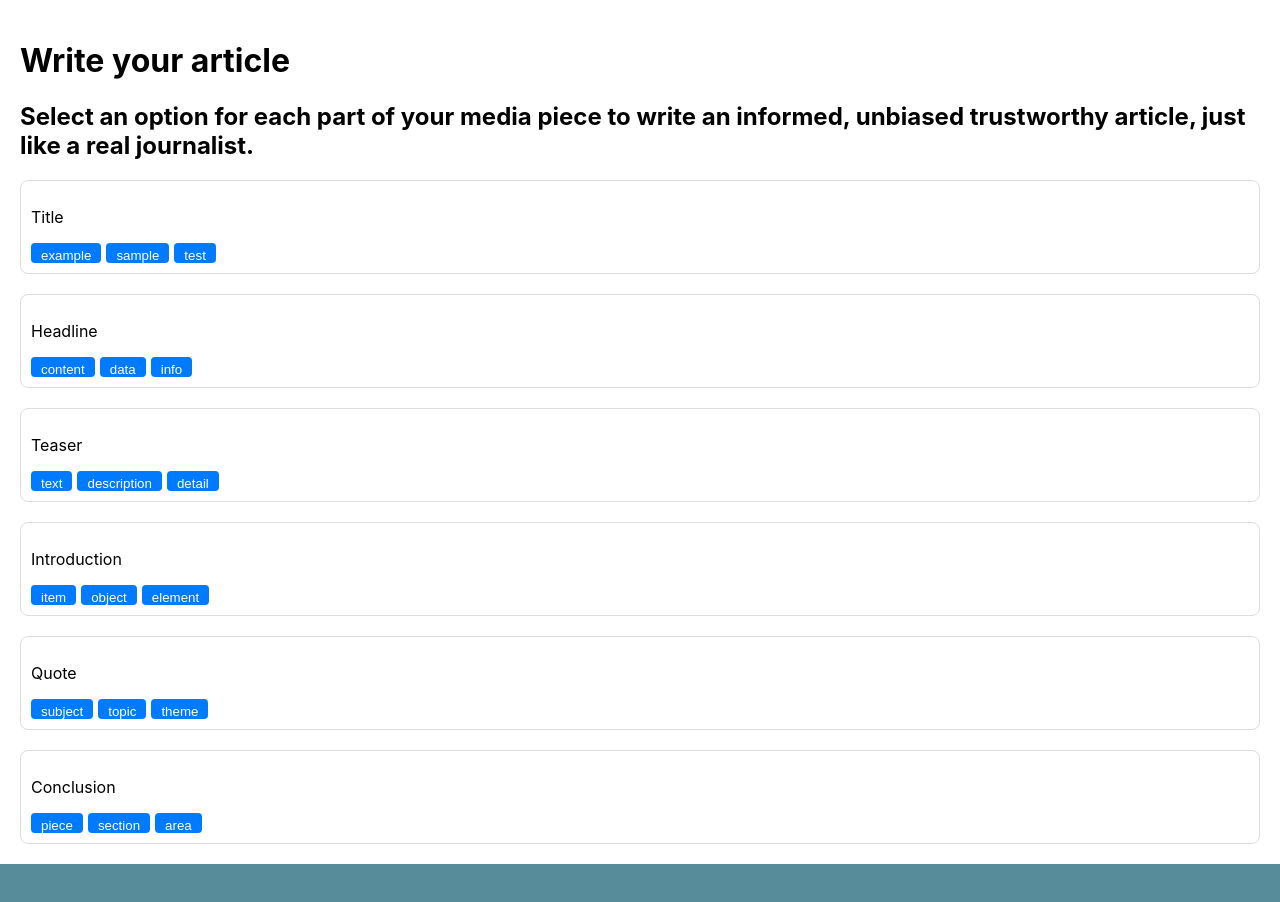
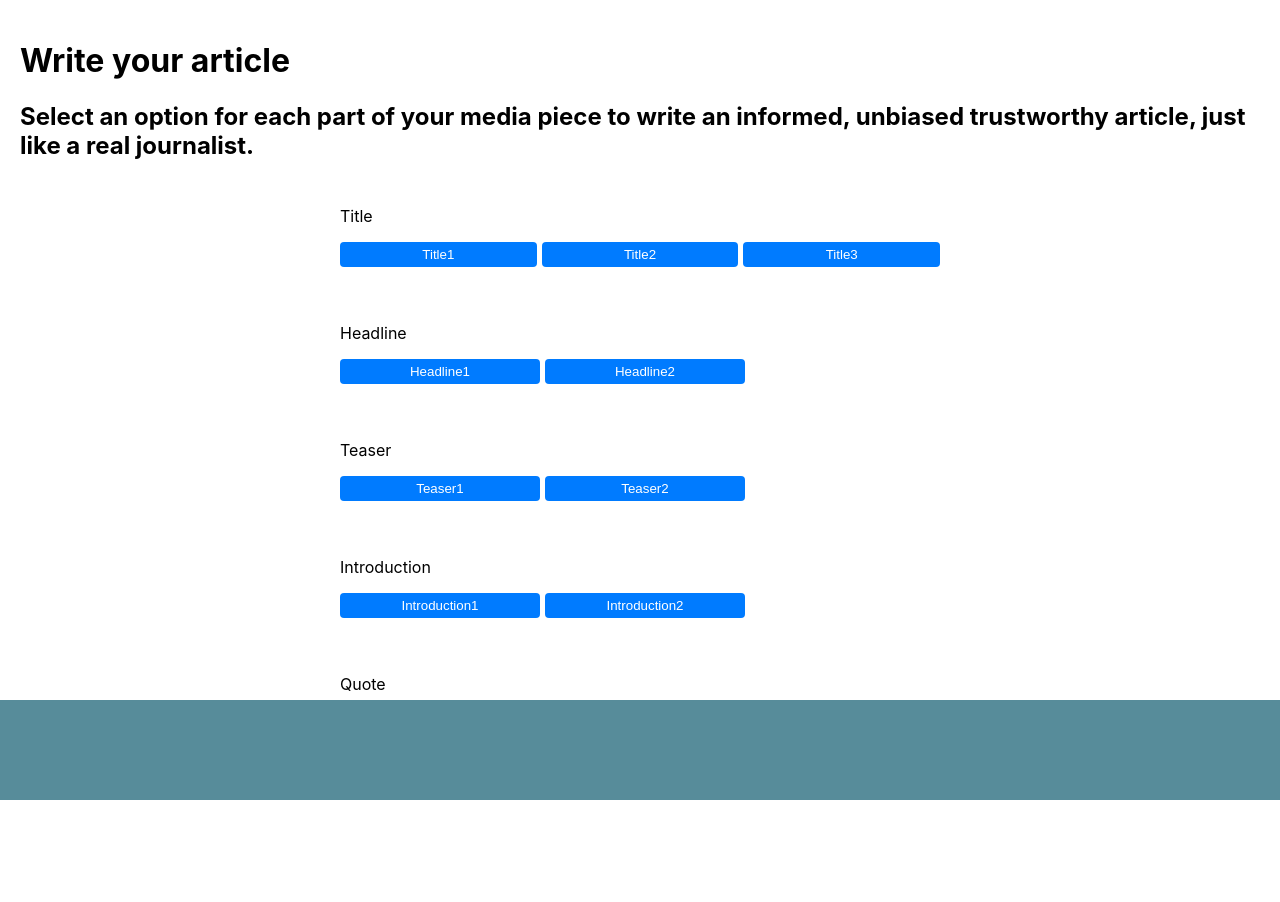
Before and after one commit to yasmineantille/herhack-2024, a React (Create React App) app in the folder srg-challenge/: page /workdesk in a window 1280 px wide. Shown: the top 902 px of the page. After the commit the page ends 800 px from the top, so only its background shows below. Built offline with nearby package versions, Linux system fonts and the light colour scheme.

Commit message:
updates workdesk with mock option blocks

```diff
--- a/srg-challenge/src/components/WorkDesk/WorkDesk.tsx
+++ b/srg-challenge/src/components/WorkDesk/WorkDesk.tsx
@@ -11,19 +11,75 @@ interface BlockProps {
     options: string[];
 }
 
-const WorkDesk: React.FC<WorkDeskProps> = ({ className }) => {
-
-    const initialBlocks: BlockProps[] = [
-        { id: 1, text: 'Title', options: ['example', 'sample', 'test'] },
-        { id: 2, text: 'Headline', options: ['content', 'data', 'info'] },
-        { id: 3, text: 'Teaser', options: ['text', 'description', 'detail'] },
-        { id: 4, text: 'Introduction', options: ['item', 'object', 'element'] },
-        { id: 5, text: 'Quote', options: ['subject', 'topic', 'theme'] },
-        { id: 6, text: 'Conclusion', options: ['piece', 'section', 'area'] },
+const mockBlocks: Block[] = [
+    {
+        content: 'Title1',
+        type: ContentType.Title,
+        score: 1
+    },
+    {
+        content: 'Title2',
+        type: ContentType.Title,
+        score: 1
+    },
+    {
+        content: 'Title3',
+        type: ContentType.Title,
+        score: 1
+    },
+    {
+        content: 'Headline1',
+        type: ContentType.Headline,
+        score: 1
+    },
+    {
+        content: 'Headline2',
+        type: ContentType.Headline,
+        score: 1
+    },
+    {
+        content: 'Teaser1',
+        type: ContentType.Teaser,
+        score: 1
+    },
+    {
+        content: 'Teaser2',
+        type: ContentType.Teaser,
+        score: 1
+    },
+    {
+        content: 'Introduction1',
+        type: ContentType.Introduction,
+        score: 1
+    },
+    {
+        content: 'Introduction2',
+        type: ContentType.Introduction,
+        score: 1
+    },
+    {
+        content: 'Quote1',
+        type: ContentType.Quote,
+        score: 1
+    },
+    {
+        content: 'Quote2',
+        type: ContentType.Quote,
+        score: 1
+    },
+    {
+        content: 'Conclusion1',
+        type: ContentType.Conclusion,
+        score: 1
+    },
+    {
+        content: 'Conclusion2',
+        type: ContentType.Conclusion,
+        score: 1
+    },
 ];
 
-    const [blocks, setBlocks] = useState<BlockProps[]>(initialBlocks);
-
+const WorkDesk: React.FC<WorkDeskProps> = ({ className }) => {
     const allBlocks : Block[] = [{
         content: 'Title',
         type: ContentType.Title,
@@ -51,9 +107,20 @@ const WorkDesk: React.FC<WorkDeskProps> = ({ className }) => {
     }];
 
     const workDesk : Desk = {
-        foundBlocks: [],
+        foundBlocks: mockBlocks,
         allBlocks: allBlocks
     }
+
+    const initialBlocks: BlockProps[] = [
+        { id: 1, text: 'Title', options: workDesk.foundBlocks.filter((block) => block.type === ContentType.Title).map((matchedBlock) => matchedBlock.content) },
+        { id: 2, text: 'Headline', options: workDesk.foundBlocks.filter((block) => block.type === ContentType.Headline).map((matchedBlock) => matchedBlock.content) },
+        { id: 3, text: 'Teaser', options: workDesk.foundBlocks.filter((block) => block.type === ContentType.Teaser).map((matchedBlock) => matchedBlock.content) },
+        { id: 4, text: 'Introduction', options: workDesk.foundBlocks.filter((block) => block.type === ContentType.Introduction).map((matchedBlock) => matchedBlock.content) },
+        { id: 5, text: 'Quote', options: workDesk.foundBlocks.filter((block) => block.type === ContentType.Quote).map((matchedBlock) => matchedBlock.content) },
+        { id: 6, text: 'Conclusion', options: workDesk.foundBlocks.filter((block) => block.type === ContentType.Conclusion).map((matchedBlock) => matchedBlock.content) },
+    ];
+
+    const [blocks, setBlocks] = useState<BlockProps[]>(initialBlocks);
 
     const fillPlaceholder = (id: number, option: string) => {
         setBlocks(prevBlocks =>
@@ -65,15 +132,20 @@ const WorkDesk: React.FC<WorkDeskProps> = ({ className }) => {
         );
     };
 
+    const submitArticle = () => {
+        console.log("submitting article");
+    }
+
     return (
-            <div className={className} style={{ padding: '20px' }}>
+            <div className={className} style={{ padding: '20px', overflowY: 'auto' }}>
                 <h1>Write your article</h1>
                 <h2>Select an option for each part of your media piece to write an informed, unbiased trustworthy article, just like a real journalist.</h2>
-                <div style={{ display: 'flex', flexWrap: 'wrap', gap: '20px' }}>
+                <div style={{ display: 'flex', flexWrap: 'wrap', justifyContent: 'center', gap: '20px' }}>
                     {blocks.map(block => (
-                        <div key={block.id} style={{ border: '1px solid #ddd', padding: '10px', width:'100%', borderRadius: '8px' }}>
+                        <div key={block.id} style={{width: '50%', display: 'flex'}}>
+                            <div style={{ border: 'none', padding: '10px', width:'100%', display: 'flex', flexDirection:'column', borderRadius: '8px' }}>
                                 <p>{block.text}</p>
-                            <div style={{ display: 'flex', gap: '5px', flexWrap: 'wrap' }}>
+                                <div style={{ display: 'flex', gap: '5px'}}>
                                     {block.options.map(option => (
                                         <button
                                             key={option}
@@ -83,8 +155,11 @@ const WorkDesk: React.FC<WorkDeskProps> = ({ className }) => {
                                                 borderRadius: '4px',
                                                 backgroundColor: '#007bff',
                                                 color: 'white',
-                                            width: 'auto',
+                                                height: 'auto',
                                                 border: 'none',
+                                                whiteSpace: 'normal',
+                                                wordWrap: 'break-word',
+                                                width: 'calc(100% / 3)',
                                             }}
                                         >
                                             {option}
@@ -92,7 +167,26 @@ const WorkDesk: React.FC<WorkDeskProps> = ({ className }) => {
                                     ))}
                                 </div>
                             </div>
+                        </div>
                     ))}
+                </div>
+                <div  style={{ display: 'flex', flexWrap: 'wrap', justifyContent: 'center', padding: '20px', gap: '20px' }}>
+                    <button
+                        onClick={() => submitArticle()}
+                        style={{
+                            padding: '5px 10px',
+                            borderRadius: '4px',
+                            backgroundColor: '#007bff',
+                            color: 'white',
+                            height: 'auto',
+                            border: 'none',
+                            whiteSpace: 'normal',
+                            wordWrap: 'break-word',
+                            width: 'calc(100% / 3)',
+                        }}
+                    >
+                        Submit to editor
+                    </button>
                 </div>
             </div>
     );
```
Lines whose indentation alone changed are shown as unchanged.
